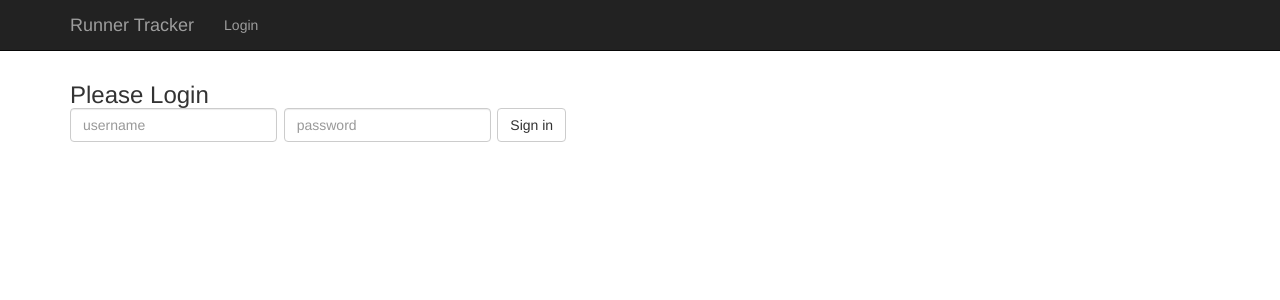
After one commit to ericgarig/runner_tracker, a Flask app: page /login in a window 1280 px wide. The commit adds this page. Shown: the top 300 px of the page. Run offline with Flask 2, Linux system fonts and the light colour scheme; some libraries are stand-ins or nearby versions.

Commit message:
added requiring user to login

```diff
--- a/app/forms.py
+++ b/app/forms.py
@@ -1,5 +1,5 @@
 from flask.ext.wtf import Form
-from wtforms import BooleanField, DateField, DecimalField, HiddenField, StringField, TextAreaField
+from wtforms import BooleanField, DateField, DecimalField, HiddenField, PasswordField, StringField, TextAreaField
 from wtforms.validators import DataRequired, Email, Length, NoneOf, NumberRange, Optional
 from app.models import Athlete
 
@@ -35,3 +35,8 @@ class WorkoutForm(Form):
 	distance = DecimalField('distance', validators=[DataRequired(), NumberRange(min=0.1)])
 	speed = DecimalField('speed', validators=[DataRequired(), NumberRange(min=0.1)])
 	note = TextAreaField('note')
+
+
+class LoginForm(Form):
+	username = StringField('username', validators=[DataRequired()])
+	password = PasswordField('password', validators=[DataRequired()])
--- a/app/templates/base.html
+++ b/app/templates/base.html
@@ -15,24 +15,7 @@
 
 	<body>
 		<!-- navbar -->
-		<nav class="navbar navbar-inverse navbar-fixed-top">
-			<div class="container">
-				<div class="navbar-header">
-					<button type="button" class="navbar-toggle collapsed" data-toggle="collapse" data-target="#navbar" aria-expanded="false" aria-controls="navbar">
-						<span class="sr-only">Toggle navigation</span>
-						<span class="icon-bar"></span>
-						<span class="icon-bar"></span>
-						<span class="icon-bar"></span>
-					</button>
-					<a class="navbar-brand" href="{{url_for('index')}}">Runner Tracker</a>
-				</div>
-				<div id="navbar" class="collapse navbar-collapse">
-					<ul class="nav navbar-nav">
-						<li><a href="{{url_for('create_athlete')}}">New Athlete</a></li>
-					</ul>
-				</div>
-			</div>
-		</nav>
+		{% include 'navbar.html' %}
 
 		<hr>
 		<hr>
--- /dev/null
+++ b/app/templates/login.html
@@ -0,0 +1,19 @@
+<!-- extend base layout -->
+{% extends "base.html" %}
+
+{% block content %}
+
+<h3>Please Login
+<form class="form-inline" action="" method="post" name="login">
+	{{form.hidden_tag()}}
+	<div class="form-group">
+		{{ form.username(class_="col-sm-10 form-control", placeholder="username") }}
+	</div>
+	<div class="form-group">
+		{{ form.password(class_="col-sm-10 form-control", placeholder="password") }}
+	</div>
+
+	<button type="submit" class="btn btn-default">Sign in</button>
+</form>
+
+{% endblock %}
--- a/app/templates/navbar.html
+++ b/app/templates/navbar.html
@@ -1,3 +1,5 @@
+<nav class="navbar navbar-inverse navbar-fixed-top">
+	<div class="container">
 		<div class="navbar-header">
 			<button type="button" class="navbar-toggle collapsed" data-toggle="collapse" data-target="#navbar" aria-expanded="false" aria-controls="navbar">
 				<span class="sr-only">Toggle navigation</span>
@@ -5,10 +7,17 @@
 				<span class="icon-bar"></span>
 				<span class="icon-bar"></span>
 			</button>
-	<a class="navbar-brand" href="{{url_for('index')}}">Runner Tracker</a>
+			<a class="navbar-brand" href="{{url_for('index')}}">Runner Tracker{% if not current_user.is_anonymous %} - {{ current_user.username }}{% endif %}</a>
 		</div>
 		<div id="navbar" class="collapse navbar-collapse">
 			<ul class="nav navbar-nav">
+				{% if current_user.is_anonymous %}
+					<li><a href="{{url_for('login')}}">Login</a></li>
+				{% else %}
 					<li><a href="{{url_for('create_athlete')}}">New Athlete</a></li>
+					<li><a href="{{url_for('logout')}}">Logout</a></li>
+				{% endif %}
 			</ul>
 		</div>
+	</div>
+</nav>
--- a/app/views.py
+++ b/app/views.py
@@ -1,10 +1,14 @@
-from flask import render_template, flash, redirect, session, url_for, request
+from flask import render_template, flash, redirect, url_for, request
+from flask.ext.login import login_user, logout_user, login_required
 from datetime import date
-from app import app, db
-from .forms import EditForm, DeleteForm, WorkoutForm
-from .models import Athlete, Workout
+from app import app, bcrypt, db, lm
+from .forms import EditForm, DeleteForm, LoginForm, WorkoutForm
+from .models import Athlete, Workout, User
 
 
+# ##########################
+# ERRORS
+# ##########################
 @app.errorhandler(404)
 def not_found_error(error):
 	return render_template('404.html'), 404
@@ -16,14 +20,51 @@ def internal_error(error):
 	return render_template('500.html'), 500
 
 
+# ##########################
+# LOGINS
+# ##########################
+@lm.user_loader
+def load_user(id):
+	return User.query.get(int(id))
+
+
+@app.route('/login', methods=['GET', 'POST'])
+def login():
+	error = ''
+	form = LoginForm()
+	if form.validate_on_submit():
+		user = User.query.filter_by(username=form.username.data).first()
+		if user is not None and bcrypt.check_password_hash(user.password, form.password.data):
+			login_user(user)
+			flash('You were logged in.')
+			return redirect(url_for('index'))
+		else:
+			error = 'Invalid username or password.'
+	return render_template('login.html', form=form, error=error)
+
+
+@app.route('/logout')
+@login_required
+def logout():
+	logout_user()
+	flash('You were logged out.')
+	return redirect(url_for('login'))
+
+
+# ##########################
+# ATHLETES
+# ##########################
+
 @app.route('/')
 @app.route('/athlete/list')
+@login_required
 def index():
 	athletes = Athlete.query.get(1)
 	return render_template('index.html', athletes=athletes)
 
 
 @app.route('/new', methods=['GET', 'POST'])
+@login_required
 def create_athlete():
 	form = EditForm()
 	if form.validate_on_submit():
@@ -57,12 +98,14 @@ def create_athlete():
 
 
 @app.route('/athlete/<int:id>/view')
+@login_required
 def view_athlete(id):
 	athlete = Athlete.query.get(id)
 	return render_template('athlete_view.html', athlete=athlete)
 
 
 @app.route('/athlete/<int:id>/edit', methods=['GET', 'POST'])
+@login_required
 def edit_athlete(id):
 	form = EditForm()
 	athlete = Athlete.query.get(id)
@@ -86,6 +129,7 @@ def edit_athlete(id):
 
 
 @app.route('/athlete/<int:id>/delete', methods=['GET', 'POST'])
+@login_required
 def delete_athlete(id):
 	form = DeleteForm()
 	athlete = Athlete.query.get(id)
@@ -102,7 +146,11 @@ def delete_athlete(id):
 	return render_template('athlete_delete.html', form=form, athlete=athlete)
 
 
+# ##########################
+# WORKOUT
+# ##########################
 @app.route('/workout/create_for/<int:id>', methods=['GET', 'POST'])
+@login_required
 def new_workout(id):
 	new = Workout(athlete_id = Athlete.query.get(id).id, date = date.today())
 	db.session.add(new)
@@ -112,6 +160,7 @@ def new_workout(id):
 
 
 @app.route('/workout/<int:id>/edit', methods=['GET', 'POST'])
+@login_required
 def edit_workout(id):
 	form = WorkoutForm()
 	workout = Workout.query.get(id)
@@ -133,6 +182,7 @@ def edit_workout(id):
 
 
 @app.route('/workout/<int:id>/delete', methods=['GET', 'POST'])
+@login_required
 def delete_workout(id):
 	delete_workout = Workout.query.get(id)
 	db.session.delete(delete_workout)
@@ -141,5 +191,8 @@ def delete_workout(id):
 	return redirect(url_for('view_athlete', id=delete_workout.athlete_id))
 
 
+# ##########################
+# HELPER
+# ##########################
 def convert_to_digits(str_of_digits_and_other_chars):
 	return ''.join(i for i in str_of_digits_and_other_chars if i.isdigit())
--- a/requirements.txt
+++ b/requirements.txt
@@ -3,6 +3,7 @@ cffi==1.3.1
 decorator==4.0.4
 Flask==0.10.1
 Flask-Bcrypt==0.7.1
+Flask-Login==0.3.2
 Flask-SQLAlchemy==2.1
 Flask-WTF==0.12
 itsdangerous==0.24
```
Also changed, not shown: app/__init__.py (+13 -1 lines), app/models.py (+19 -4 lines), db_repository/versions/018_migration.py (added, +27 -0 lines), db_repository/versions/019_migration.py (added, +19 -0 lines), db_repository/versions/020_migration.py (added, +19 -0 lines), db_repository/versions/021_migration.py (added, +19 -0 lines), db_repository/versions/022_migration.py (added, +27 -0 lines). Lines whose indentation alone changed are shown as unchanged.
